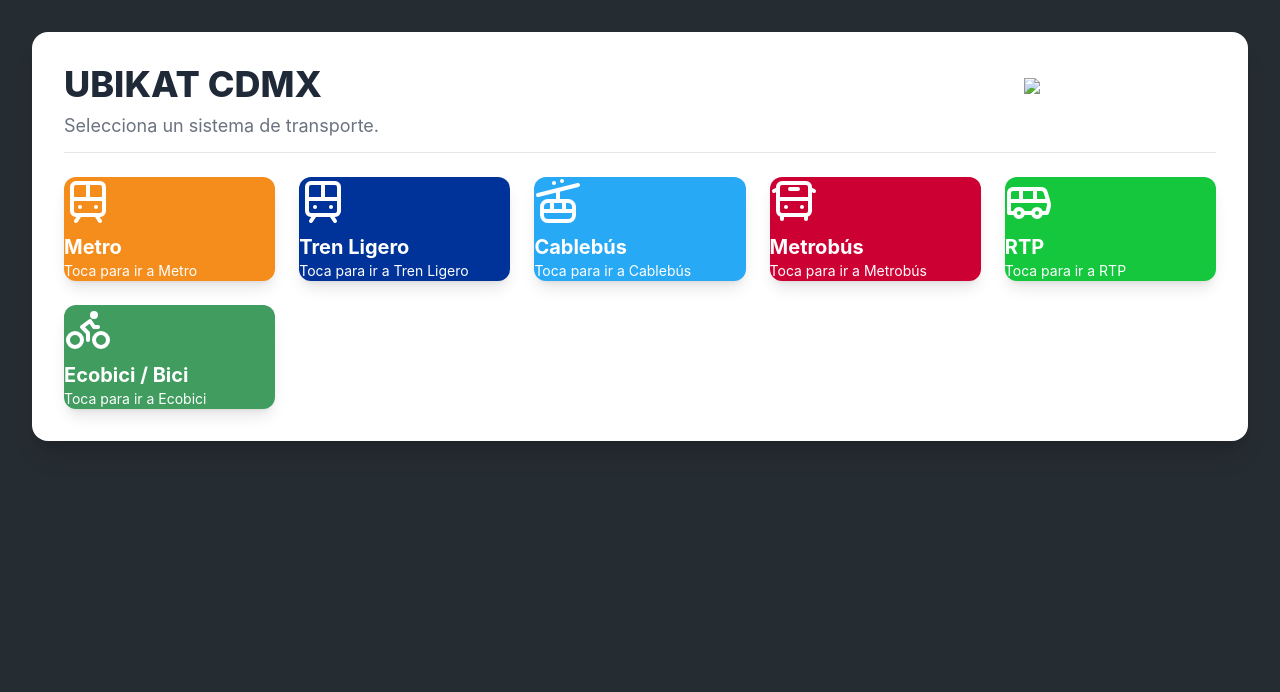
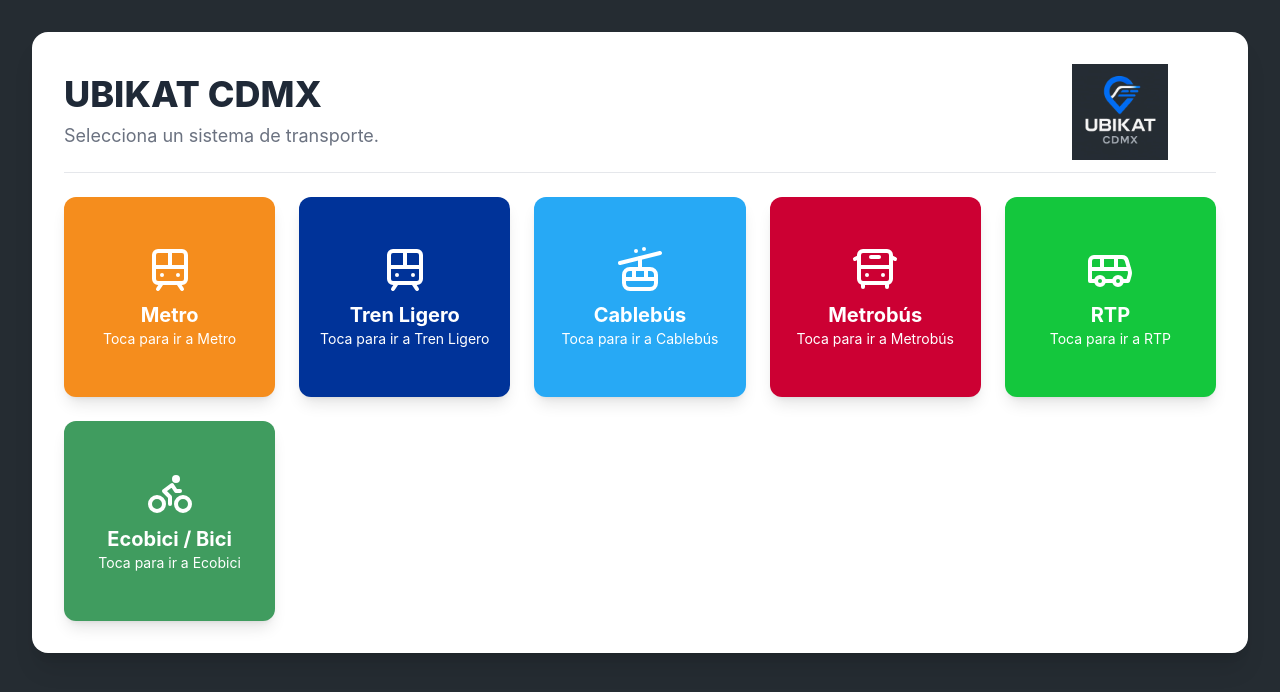
Before and after one commit to ubikatcdmx/ubikatcdmx, a plain HTML site: page index.html in a window 1280 px wide. Drawn offline with nearby package versions, Linux system fonts and the light colour scheme; the site is published under a folder, as on GitHub Pages, so addresses that start at the root find nothing.

Commit message:
index.html

```diff
--- a/index.html
+++ b/index.html
@@ -4,7 +4,7 @@
     <meta charset="UTF-8">
     <meta name="viewport" content="width=device-width, initial-scale=1.0">
     <title>UBIKAT CDMX</title>
-    <link rel="stylesheet" href="/style/estilos_menu.css">
+    <link rel="stylesheet" href="style/estilos_menu.css">
     <!-- Carga Tailwind CSS -->
     <script src="https://cdn.tailwindcss.com"></script>
     <!-- Carga Lucide Icons (CDN) para los iconos de transporte -->
@@ -64,7 +64,7 @@
 
             <div class="flex-shrink-0">
                 <img
-                    src="/img/logotipo.jpeg"
+                    src="img/logotipo.jpeg"
                     alt="Mapa de transporte de CDMX"
                     class="w-32 md:w-48 max-h-24 object-contain"
                 />
@@ -144,4 +144,5 @@
 
     </main>
 </body>
+
 </html>
```
